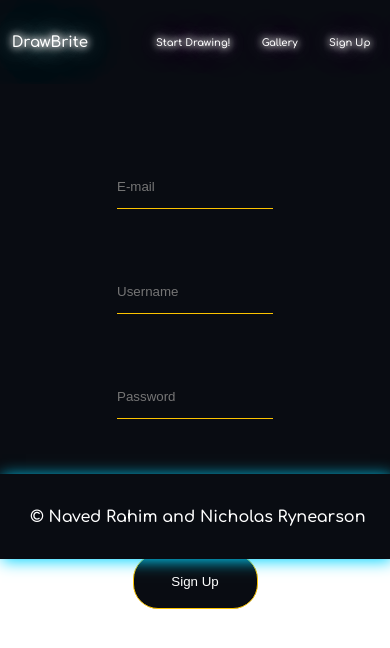
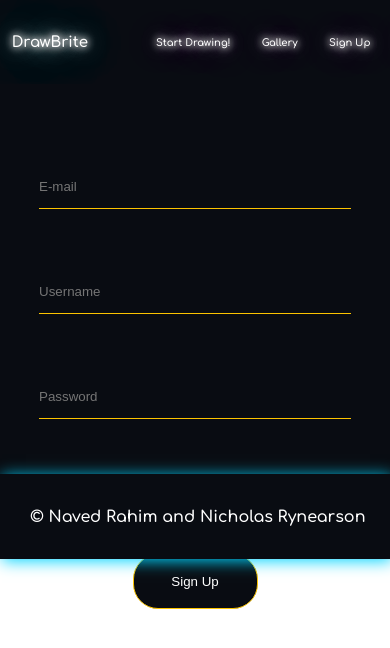
Before and after one commit to navedrahim/drawing-app, a React (Create React App) app in the folder client/: page /sign-up in a window 390 px wide. Shown: the top 648 px of the page. Built offline with nearby package versions, Linux system fonts and the light colour scheme.

Commit message:
added responsiveness forms and added favicon

```diff
--- a/client/src/App.css
+++ b/client/src/App.css
@@ -13,3 +13,7 @@ img {
   align-self: center;
   object-fit: contain;
 }
+
+button {
+  cursor: pointer;
+}
--- a/client/src/screens/DrawingDetail/DrawingDetail.css
+++ b/client/src/screens/DrawingDetail/DrawingDetail.css
@@ -42,3 +42,9 @@
   font-size: .8em;
   white-space: nowrap;
 }
+
+@media screen and (max-width: 768px) {
+  .detail-image {
+    width: 90vw;
+  }
+}
--- a/client/src/screens/SignIn/SignIn.css
+++ b/client/src/screens/SignIn/SignIn.css
@@ -34,3 +34,9 @@
   border: none;
   border-bottom: 1px solid var(--orange);
 }
+
+@media only screen and (max-width: 768px) {
+  .signin-form input {
+    width: 80%;
+  }
+}
--- a/client/src/screens/SignUp/SignUp.css
+++ b/client/src/screens/SignUp/SignUp.css
@@ -30,3 +30,9 @@
   border:1px solid var(--orange);
   border-radius: 25px;
 }
+
+@media only screen and (max-width: 768px) {
+  .signup-form input {
+    width: 80%;
+  }
+}
```
Also changed, not shown: 1 other file (tests, documents, lock files or other folders).
